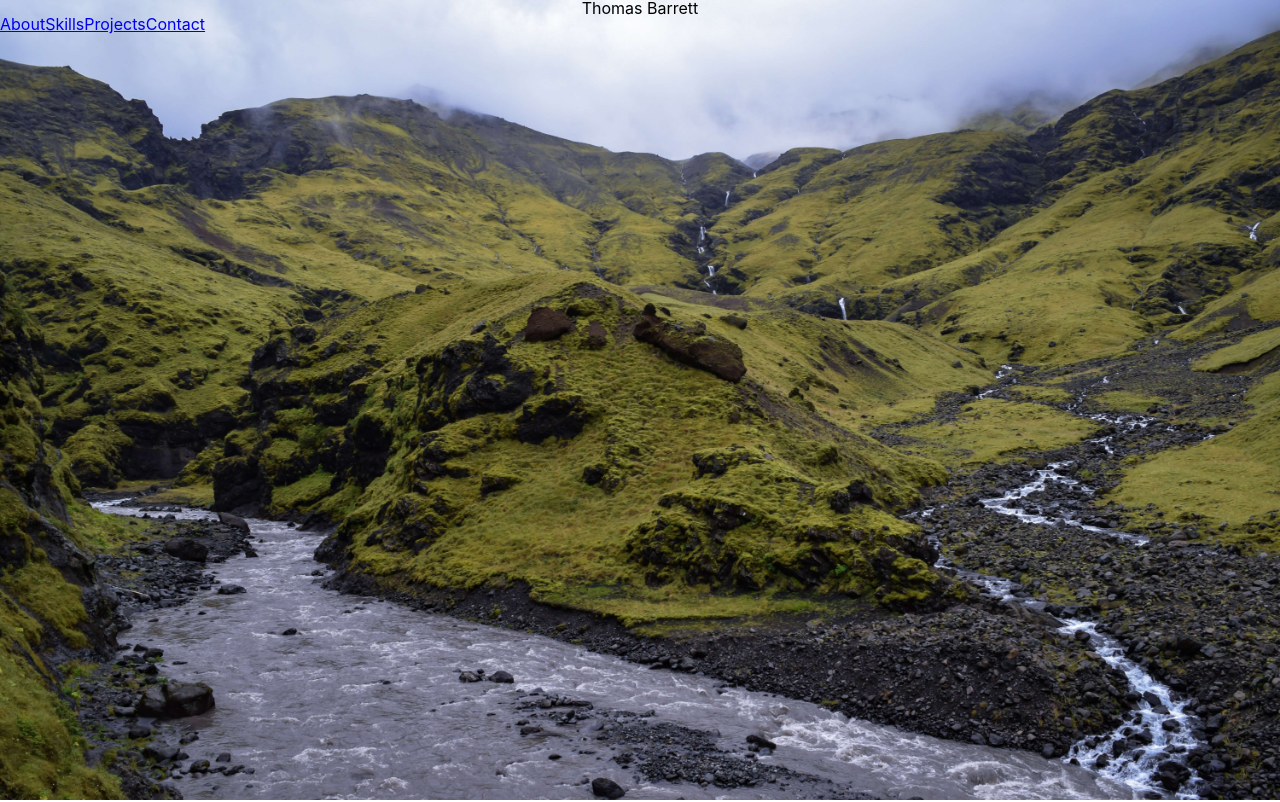
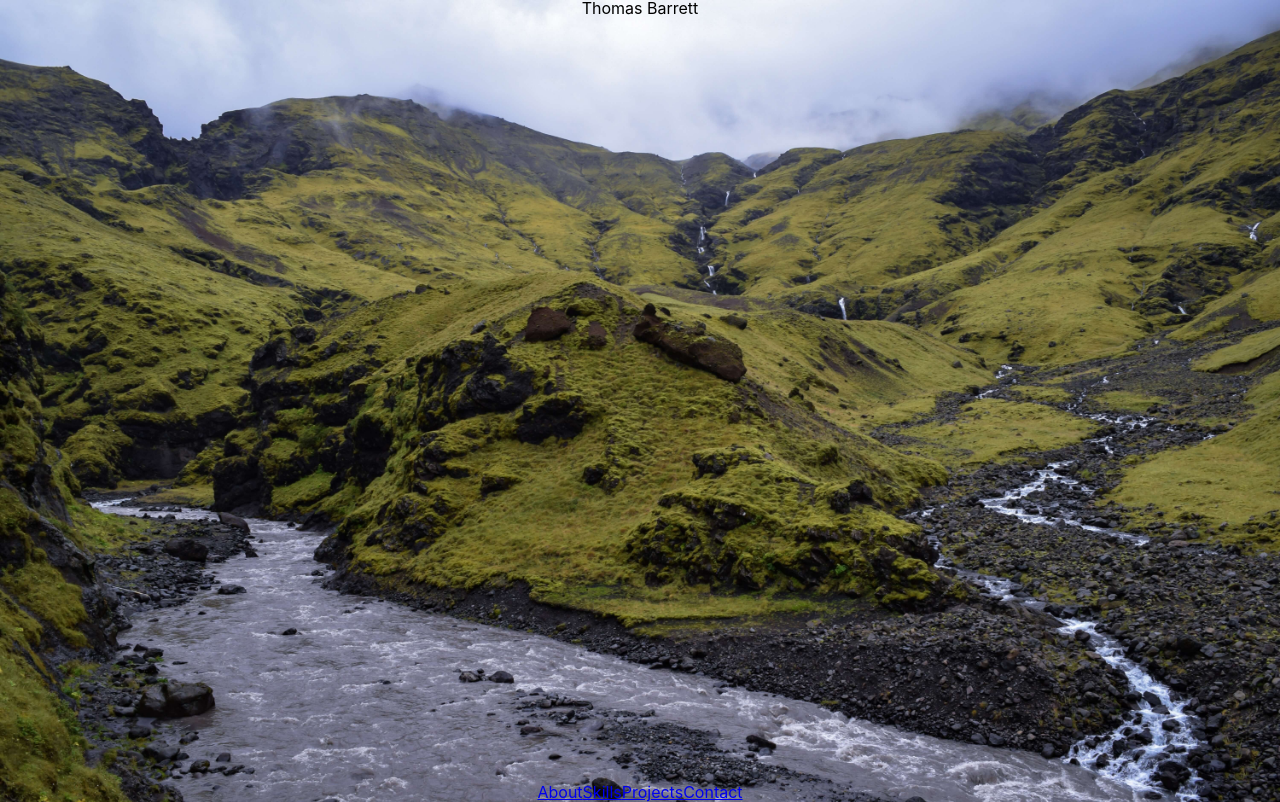
Before and after one commit to tsbarrett89/tb-portfolio, a React (Create React App) app: page / in a window 1280 px wide. Built offline with nearby package versions, Linux system fonts and the light colour scheme; the HTML template or start-up script is replaced by a standard one.

Commit message:
app-style

```diff
--- a/src/App.js
+++ b/src/App.js
@@ -1,21 +1,22 @@
 import React from 'react';
 import { Route } from 'react-router';
+
+import { AppContainer } from './style/app-style';
 
 import Homepage from './components/Homepage';
 import Navbar from './components/Navbar';
 
 function App() {
   return (
-    <div>
-      <Homepage />
-      <Navbar />
-
-      <Route exact path='/' />
+    <AppContainer>
+      <Route exact path='/' component={Homepage} />
       <Route path='/about' />
       <Route path='/skills' />
       <Route path='/projects' />
       <Route path='/contact' />
-    </div>
+
+      <Navbar />
+    </AppContainer>
   );
 }
 
--- /dev/null
+++ b/src/style/app-style.js
@@ -0,0 +1,9 @@
+import styled from 'styled-components';
+
+export const AppContainer = styled.div `
+    display: flex;
+    flex-direction: column;
+    justify-content: space-between;
+    align-items: center;
+    min-height: 100vh;
+`
```
